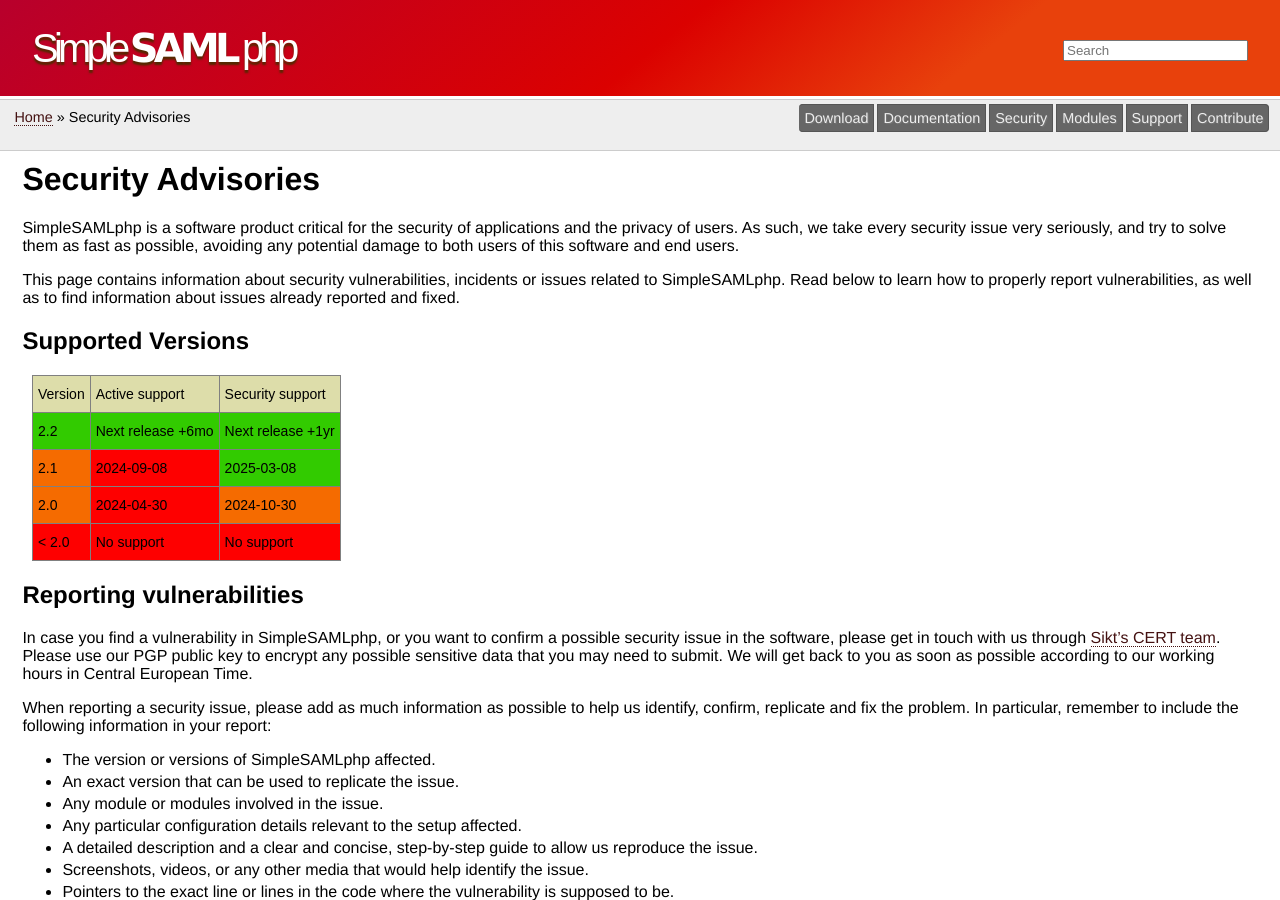
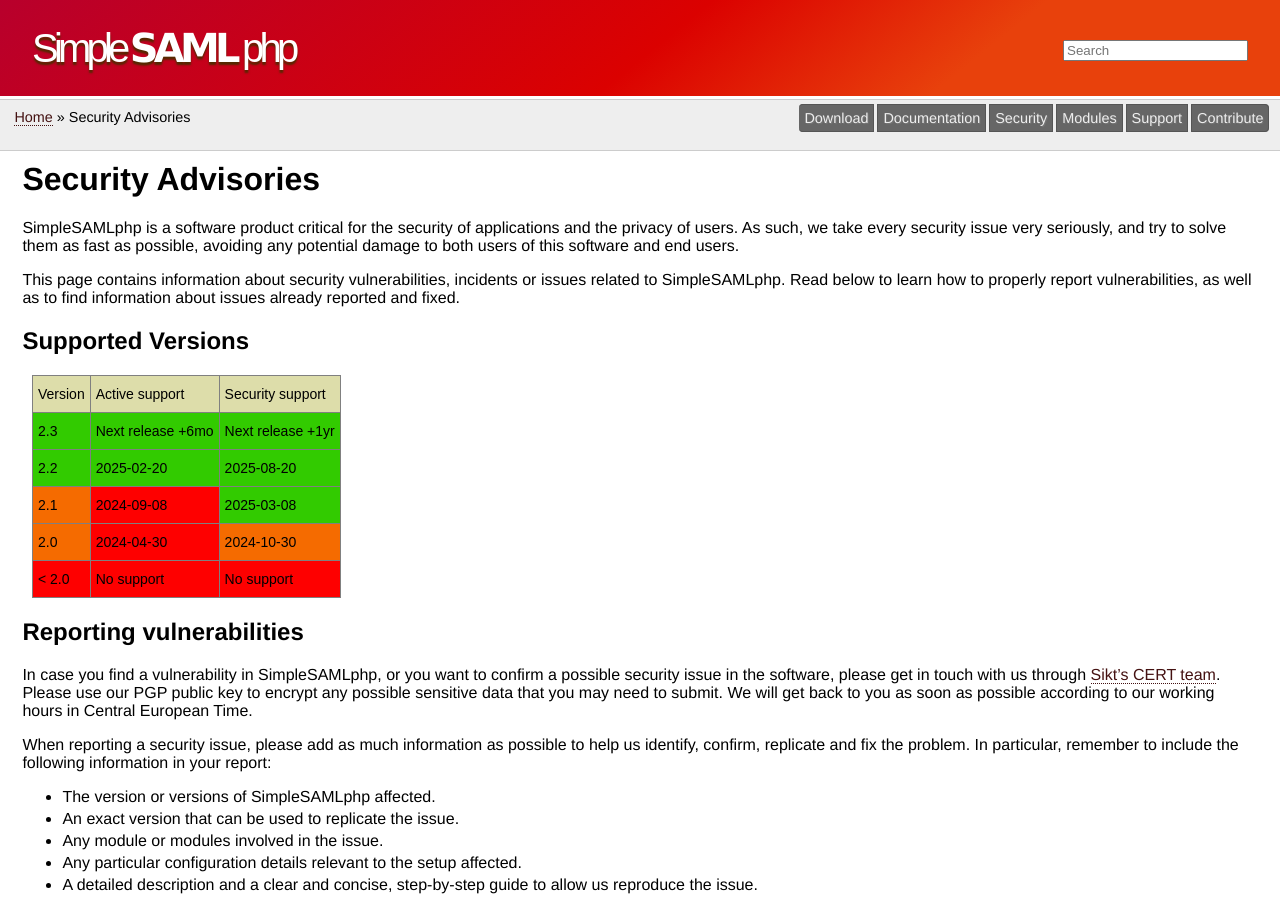
Before and after one commit to simplesamlphp/simplesamlphp.github.io, a Jekyll site: the page built from security/index.md, in a window 1280 px wide and 900 px high. Built offline with Jekyll 4.4.1, drawn with Linux system fonts in a browser that asks for light colours.

Commit message:
Release v2.3

```diff
--- a/security/index.md
+++ b/security/index.md
@@ -23,9 +23,14 @@
 </thead>
 <tbody>
   <tr>
-    <td class="tg-d52n">2.2</td>
+    <td class="tg-d52n">2.3</td>
     <td class="tg-d52n">Next release +6mo</td>
     <td class="tg-d52n">Next release +1yr</td>
+  </tr>
+  <tr>
+    <td class="tg-d52n">2.2</td>
+    <td class="tg-d52n">2025-02-20</td>
+    <td class="tg-d52n">2025-08-20</td>
   </tr>
   <tr>
     <td class="tg-3wb8">2.1</td>
```
